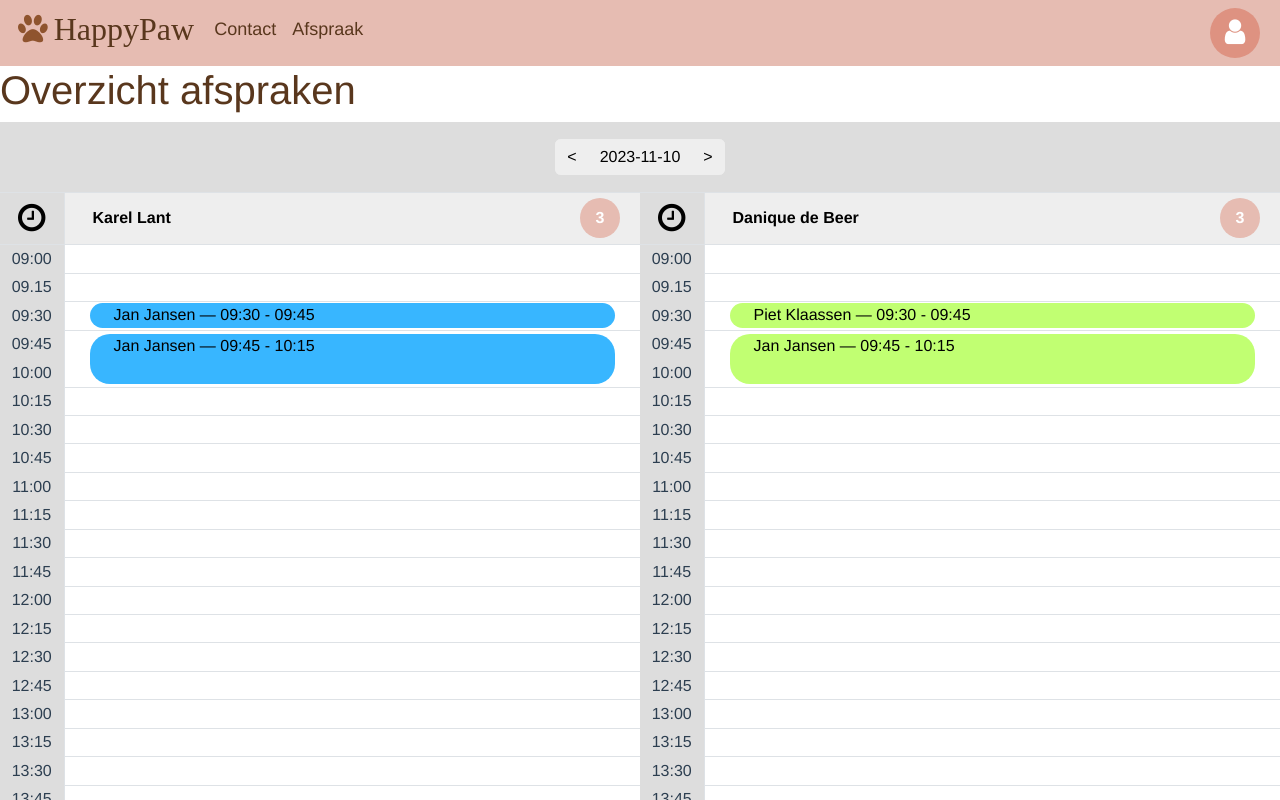
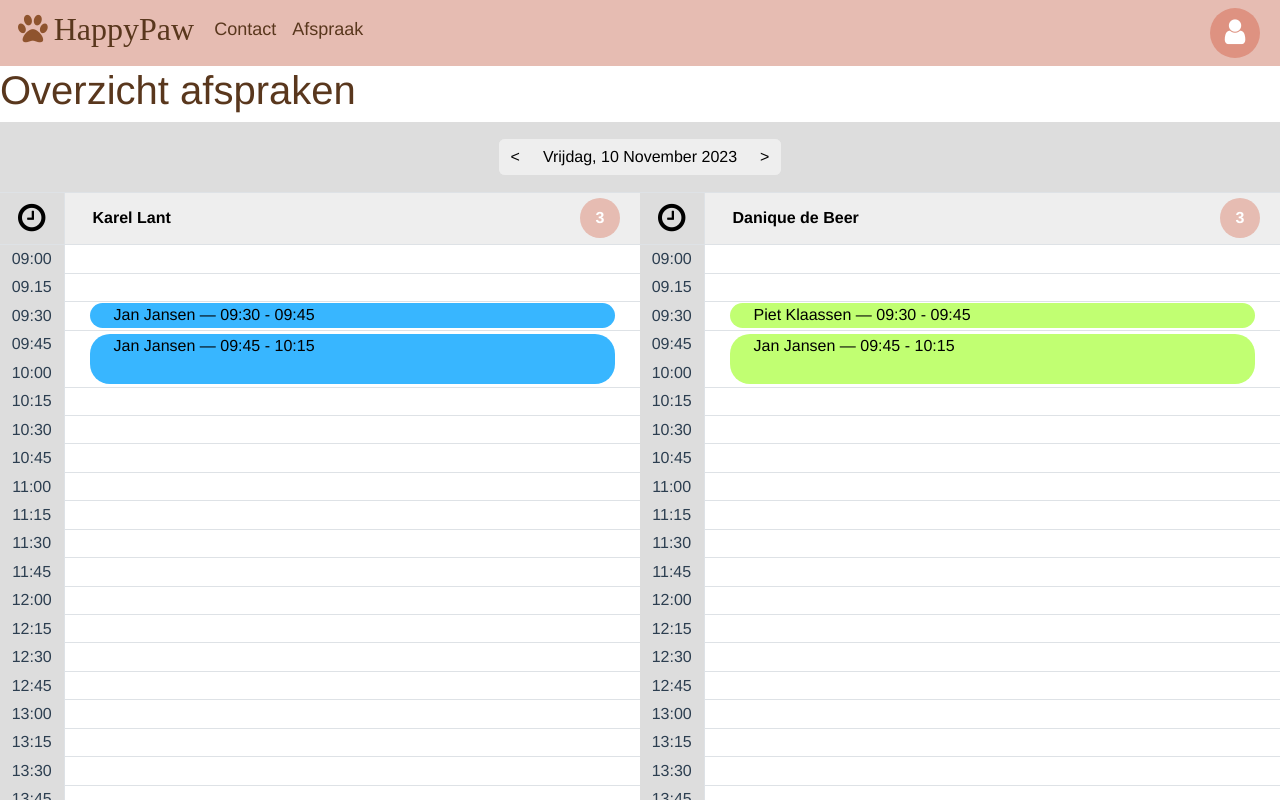
Before and after one commit to Educom-Trainees/educom-dierenartsen, a Vue app: page /overview in a window 1280 px wide. Shown: the top 800 px of the page. Built offline with nearby package versions, Linux system fonts and the light colour scheme; data requests are answered from the project's data file.

Commit message:
Making progress #3

```diff
--- a/src/views/Overview.vue
+++ b/src/views/Overview.vue
@@ -7,7 +7,7 @@
             <div id="datepicker-area" class="d-flex justify-content-center align-items-center">
                 <div class="btn-group" role="group" aria-label="datepicker">
                     <button @click="()=>{ if (date > today) { previousDate() } }" type="button" class="btn btn-secondary active">&lt;</button>
-                    <button type="button" class="btn btn-secondary">{{ toDateString(date) }}</button>
+                    <button type="button" class="btn btn-secondary">{{ displayDate(date) }}</button>
                     <button @click="nextDate()" type="button" class="btn btn-secondary active">&gt;</button>
                 </div>
             </div>
@@ -55,6 +55,16 @@
             }
         },
         methods: {
+            displayDate(date) {
+                const weekdays = ['Zondag','Maandag','Dinsdag','Woensdag','Donderdag','Vrijdag','Zaterdag']
+                const months = ['Januari','Februari','Maart','April','Mei','Juni','Juli','Augustus','September','Oktober','November','December']
+                const weekday = weekdays[date.getDay()]
+                const day = String(date.getDate()).padStart(2, '0')
+                const month = months[date.getMonth()]
+                const year = date.getFullYear()
+                return `${weekday}, ${day} ${month} ${year}`
+
+            },
             toDateString(date) {
                 const year = date.getFullYear()
                 const month = String(date.getMonth() + 1).padStart(2, '0')
```
